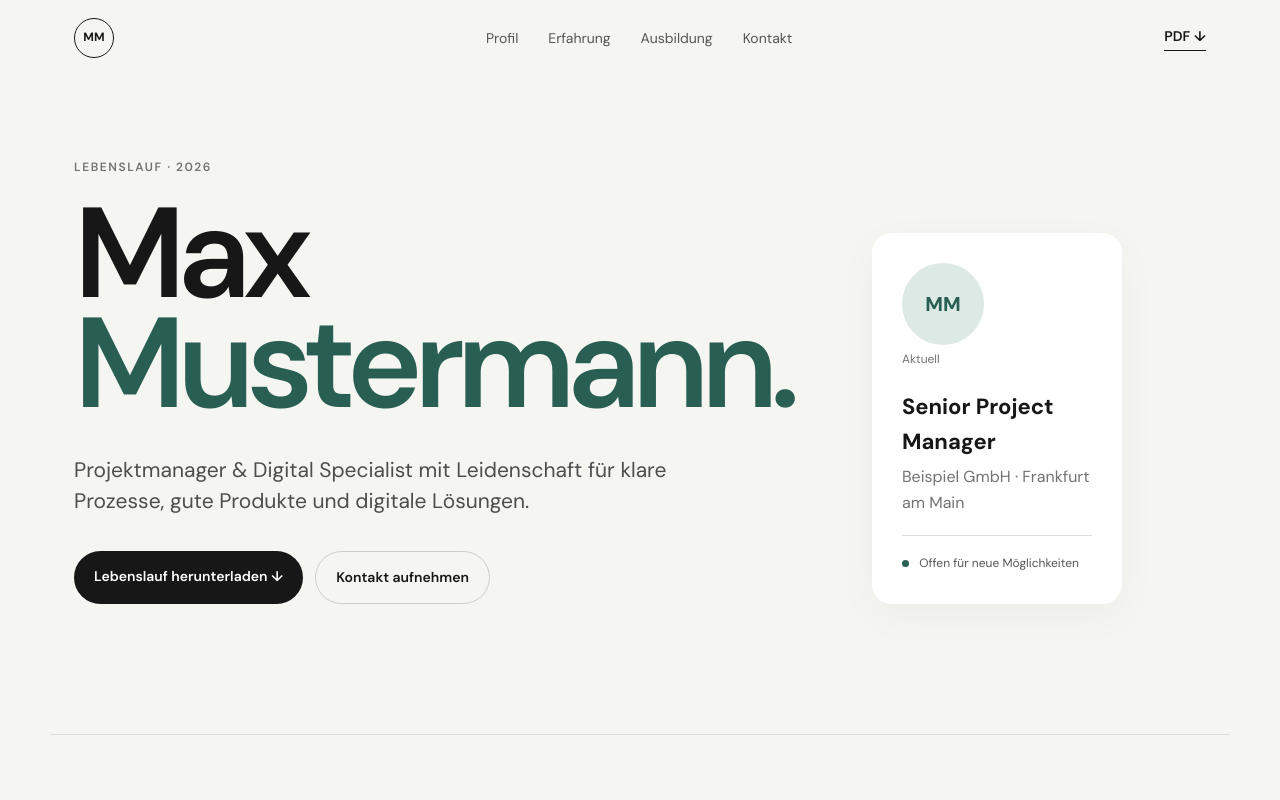
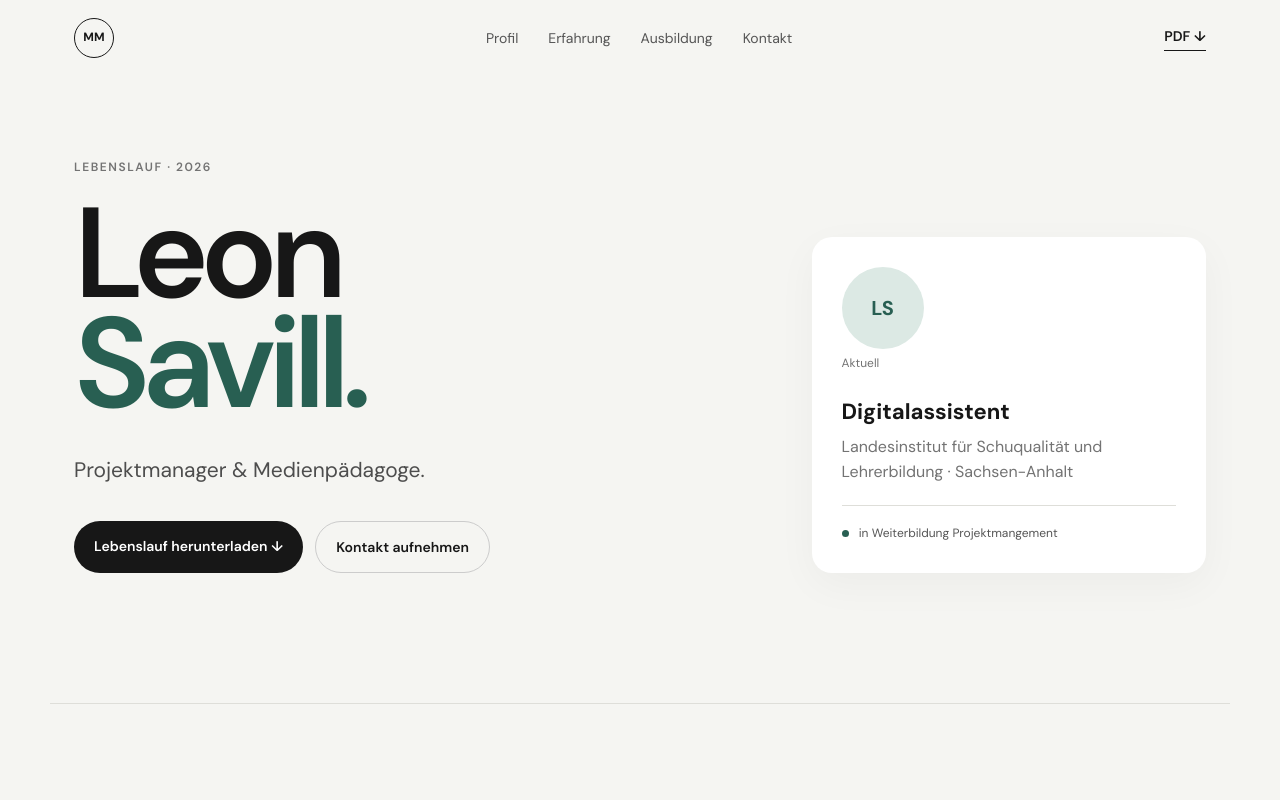
Before and after one commit to critica2332/lebenslauf-website, a plain HTML site: page index.html in a window 1280 px wide. Shown: the top 800 px of the page. Drawn offline with Linux system fonts and the light colour scheme.

Commit message:
Update index.html

```diff
--- a/index.html
+++ b/index.html
@@ -26,21 +26,21 @@
     <section class="hero">
       <div class="hero-copy">
         <p class="eyebrow">Lebenslauf · 2026</p>
-        <h1>Max<br><span>Mustermann.</span></h1>
-        <p class="lead">Projektmanager &amp; Digital Specialist mit Leidenschaft für klare Prozesse, gute Produkte und digitale Lösungen.</p>
+        <h1>Leon<br><span>Savill.</span></h1>
+        <p class="lead">Projektmanager &amp; Medienpädagoge.</p>
         <div class="hero-actions">
           <a class="button primary" href="lebenslauf.pdf" download>Lebenslauf herunterladen <span>↓</span></a>
           <a class="button secondary" href="#kontakt">Kontakt aufnehmen</a>
         </div>
       </div>
       <div class="hero-card">
-        <div class="avatar">MM</div>
+        <div class="avatar">LS</div>
         <div>
           <p class="card-label">Aktuell</p>
-          <strong>Senior Project Manager</strong>
-          <p>Beispiel GmbH · Frankfurt am Main</p>
+          <strong>Digitalassistent</strong>
+          <p>Landesinstitut für Schuqualität und Lehrerbildung · Sachsen-Anhalt</p>
         </div>
-        <div class="availability"><span></span> Offen für neue Möglichkeiten</div>
+        <div class="availability"><span></span> in Weiterbildung Projektmangement</div>
       </div>
     </section>
 
```
